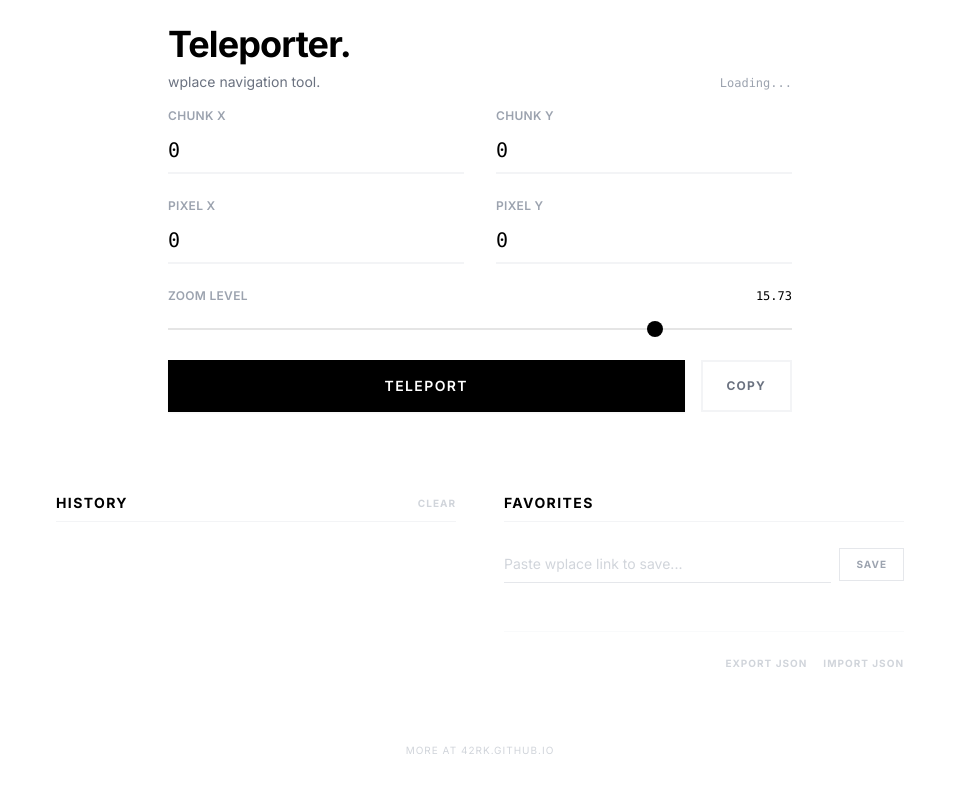
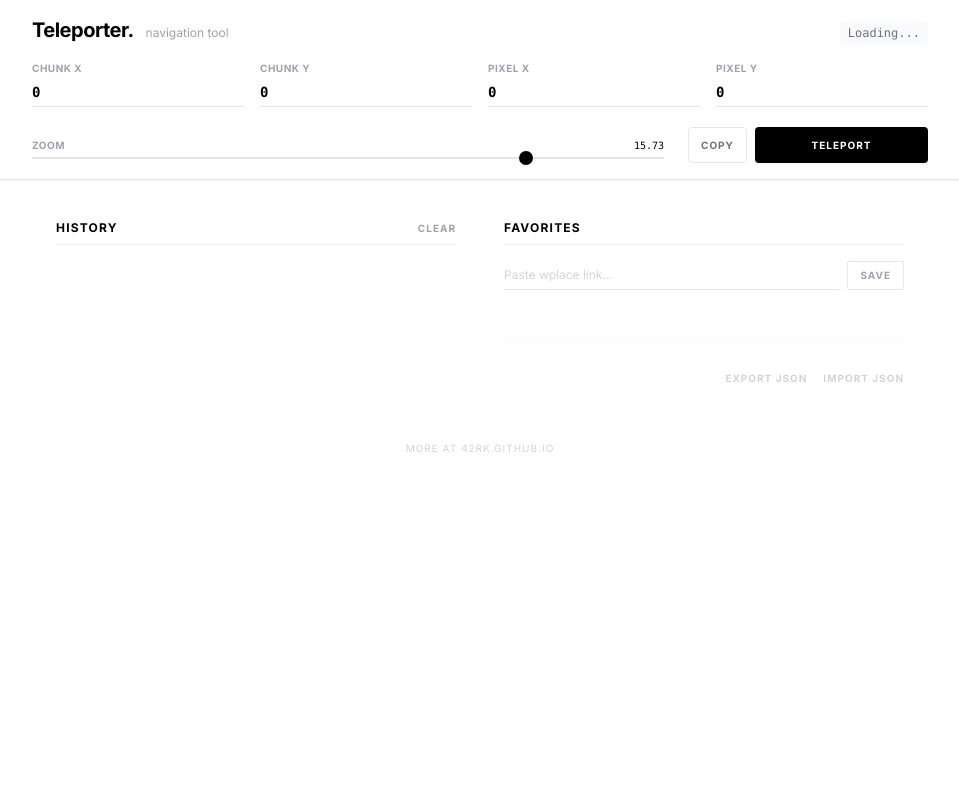
Before and after one commit to 42RK/wplace-teleporter, a plain HTML site: page index.html in a window 1280 px wide. Shown: the whole page, without its empty margins (160-1119 px from the left). Drawn offline with nearby package versions, Linux system fonts and the light colour scheme; a script that the page names is missing.

Commit message:
moved the main UI element to top

```diff
--- a/index.html
+++ b/index.html
@@ -9,22 +9,22 @@
     <style>
         body {
             font-family: 'Inter', sans-serif;
-            background-color: #ffffff;
+            background-color: #f9fafb; /* Slight grey background for better contrast with panels */
             color: #000000;
         }
-        /* Minimalist scrollbar from Logger */
+        /* Minimalist scrollbar */
         ::-webkit-scrollbar {
             width: 6px;
         }
         ::-webkit-scrollbar-track {
-            background: #fff;
+            background: transparent;
         }
         ::-webkit-scrollbar-thumb {
-            background: #e5e5e5;
+            background: #d1d5db;
             border-radius: 3px;
         }
         ::-webkit-scrollbar-thumb:hover {
-            background: #000;
+            background: #9ca3af;
         }
 
         /* Input Styling */
@@ -43,11 +43,11 @@
         }
         input[type="range"]::-webkit-slider-thumb {
             -webkit-appearance: none;
-            height: 16px;
-            width: 16px;
+            height: 14px;
+            width: 14px;
             background: #000000;
             cursor: pointer;
-            margin-top: -7px;
+            margin-top: -6px;
             border-radius: 50%;
         }
         input[type="range"]::-webkit-slider-runnable-track {
@@ -73,108 +73,68 @@
             color: inherit;
         }
 
-        /* --- STICKY HEADER COMPACT MODE --- */
+        /* Compact Top Panel */
         #top-panel {
-            transition: all 0.3s cubic-bezier(0.4, 0, 0.2, 1);
-            border-bottom: 1px solid transparent;
-        }
-
-        #top-panel.compact {
-            background-color: rgba(255, 255, 255, 0.98);
-            border-bottom: 1px solid #f3f4f6;
-            box-shadow: 0 4px 6px -1px rgba(0, 0, 0, 0.05);
-            padding-bottom: 0.5rem;
-        }
-
-        #top-panel.compact .main-header {
-             margin-bottom: 0;
-             display: none; /* Hide big title in compact mode to save more space */
-        }
-
-        #top-panel.compact #controls {
-            padding-top: 0.5rem;
-            padding-bottom: 0;
-        }
-
-        #top-panel.compact .control-grid,
-        #top-panel.compact .zoom-section {
-            display: none;
-        }
-
-        #top-panel.compact .action-buttons button {
-            padding-top: 0.5rem;
-            padding-bottom: 0.5rem;
-            font-size: 0.75rem;
-            letter-spacing: 0.1em;
-        }
-
-        #top-panel.compact #compact-info {
-            display: flex;
+            background-color: #ffffff;
+            border-bottom: 1px solid #e5e7eb;
+            box-shadow: 0 1px 2px 0 rgba(0, 0, 0, 0.05);
+            z-index: 50;
         }
     </style>
 </head>
 <body class="h-screen flex flex-col overflow-hidden">
 
-    <!-- Fixed Top Panel (Header + Controls) -->
-    <div id="top-panel" class="w-full flex-none bg-white z-30">
-        <div class="max-w-2xl mx-auto w-full px-4 sm:px-6 pt-6">
+    <!-- Fixed Compact Top Panel (approx 25% height dependent on content) -->
+    <div id="top-panel" class="w-full flex-none p-4 sm:px-6">
+        <div class="max-w-4xl mx-auto w-full space-y-4">
 
-            <!-- Header -->
-            <header class="main-header mb-4 transition-all duration-300">
-                <h1 class="text-4xl font-bold tracking-tight text-black">Teleporter.</h1>
-                <div class="flex justify-between items-baseline mt-2">
-                    <p class="text-gray-500 text-sm">wplace navigation tool.</p>
-                    <div id="coordPreview" class="font-mono text-xs text-gray-400">Loading...</div>
+            <!-- Header Row -->
+            <header class="flex justify-between items-baseline">
+                <div class="flex items-baseline gap-3">
+                    <h1 class="text-xl font-bold tracking-tight text-black">Teleporter.</h1>
+                    <p class="text-gray-400 text-xs hidden sm:inline-block">navigation tool</p>
                 </div>
+                <div id="coordPreview" class="font-mono text-xs text-gray-500 bg-gray-50 px-2 py-1 rounded">Loading...</div>
             </header>
 
-            <!-- Controls -->
-            <div id="controls" class="w-full pb-6 transition-all duration-300">
-                <!-- Compact Info (Visible only when compact) -->
-                <div id="compact-info" class="hidden justify-between items-center text-[10px] font-mono text-gray-500 mb-2 fade-in">
-                    <div class="flex flex-col">
-                        <span class="font-bold text-black text-sm tracking-tight">Teleporter.</span>
-                        <span id="compactCoords" class="text-gray-500">C: 0,0 • P: 0,0</span>
-                    </div>
-                    <span id="compactZoom">Z: 15.73</span>
-                </div>
-
-                <!-- Full Coordinates Grid -->
-                <div class="grid grid-cols-2 gap-x-8 gap-y-6 mb-6 control-grid">
+            <!-- Controls Row 1: Coordinates -->
+            <div class="grid grid-cols-4 gap-4">
                 <div class="group">
-                        <label class="block text-xs font-semibold text-gray-400 mb-1 uppercase tracking-wide">Chunk X</label>
-                        <input type="number" id="chunkX" min="0" max="2047" value="0" placeholder="0" class="w-full bg-transparent text-xl py-2 border-b-2 border-gray-100 focus:border-black transition-colors duration-300 placeholder-gray-200 font-mono">
+                    <label class="block text-[10px] font-bold text-gray-400 uppercase tracking-wider mb-0.5">Chunk X</label>
+                    <input type="number" id="chunkX" min="0" max="2047" value="0" placeholder="0" class="w-full bg-transparent text-sm font-semibold py-1 border-b border-gray-200 focus:border-black transition-colors placeholder-gray-300 font-mono">
                 </div>
                 <div class="group">
-                        <label class="block text-xs font-semibold text-gray-400 mb-1 uppercase tracking-wide">Chunk Y</label>
-                        <input type="number" id="chunkY" min="0" max="2047" value="0" placeholder="0" class="w-full bg-transparent text-xl py-2 border-b-2 border-gray-100 focus:border-black transition-colors duration-300 placeholder-gray-200 font-mono">
+                    <label class="block text-[10px] font-bold text-gray-400 uppercase tracking-wider mb-0.5">Chunk Y</label>
+                    <input type="number" id="chunkY" min="0" max="2047" value="0" placeholder="0" class="w-full bg-transparent text-sm font-semibold py-1 border-b border-gray-200 focus:border-black transition-colors placeholder-gray-300 font-mono">
                 </div>
                 <div class="group">
-                        <label class="block text-xs font-semibold text-gray-400 mb-1 uppercase tracking-wide">Pixel X</label>
-                        <input type="number" id="pixelX" min="0" max="999" value="0" placeholder="0" class="w-full bg-transparent text-xl py-2 border-b-2 border-gray-100 focus:border-black transition-colors duration-300 placeholder-gray-200 font-mono">
+                    <label class="block text-[10px] font-bold text-gray-400 uppercase tracking-wider mb-0.5">Pixel X</label>
+                    <input type="number" id="pixelX" min="0" max="999" value="0" placeholder="0" class="w-full bg-transparent text-sm font-semibold py-1 border-b border-gray-200 focus:border-black transition-colors placeholder-gray-300 font-mono">
                 </div>
                 <div class="group">
-                        <label class="block text-xs font-semibold text-gray-400 mb-1 uppercase tracking-wide">Pixel Y</label>
-                        <input type="number" id="pixelY" min="0" max="999" value="0" placeholder="0" class="w-full bg-transparent text-xl py-2 border-b-2 border-gray-100 focus:border-black transition-colors duration-300 placeholder-gray-200 font-mono">
+                    <label class="block text-[10px] font-bold text-gray-400 uppercase tracking-wider mb-0.5">Pixel Y</label>
+                    <input type="number" id="pixelY" min="0" max="999" value="0" placeholder="0" class="w-full bg-transparent text-sm font-semibold py-1 border-b border-gray-200 focus:border-black transition-colors placeholder-gray-300 font-mono">
                 </div>
             </div>
 
-                <!-- Zoom & Actions -->
-                <div class="space-y-6">
-                    <div class="zoom-section">
-                        <div class="flex justify-between items-end mb-2">
-                            <label class="text-xs font-semibold text-gray-400 uppercase tracking-wide">Zoom Level</label>
-                            <span id="zoomValue" class="text-xs font-mono text-black">15.73</span>
+            <!-- Controls Row 2: Zoom & Actions -->
+            <div class="flex items-end gap-6 pt-1">
+                <!-- Zoom (Takes available space) -->
+                <div class="flex-1 pb-1">
+                    <div class="flex justify-between items-end mb-1">
+                        <label class="text-[10px] font-bold text-gray-400 uppercase tracking-wider">Zoom</label>
+                        <span id="zoomValue" class="text-[10px] font-mono text-black">15.73</span>
                     </div>
-                        <input type="range" id="zoomSlider" min="11" max="17" step="0.01" value="15.73">
+                    <input type="range" id="zoomSlider" min="11" max="17" step="0.01" value="15.73" class="block">
                 </div>
 
-                    <div class="flex gap-4 action-buttons">
-                        <button id="teleportBtn" class="flex-1 bg-black text-white text-sm font-semibold py-4 hover:bg-gray-800 transition-colors uppercase tracking-widest shadow-sm">
+                <!-- Action Buttons -->
+                <div class="flex gap-2 w-1/2 max-w-[240px]">
+                    <button id="copyBtn" class="px-3 py-2 border border-gray-200 rounded text-gray-500 hover:border-black hover:text-black transition-colors text-[10px] font-bold uppercase tracking-widest h-9">
+                        Copy
+                    </button>
+                    <button id="teleportBtn" class="flex-1 bg-black text-white text-[10px] font-bold py-2 rounded hover:bg-gray-800 transition-colors uppercase tracking-widest h-9 shadow-sm">
                         Teleport
-                        </button>
-                        <button id="copyBtn" class="px-6 border-2 border-gray-100 text-gray-500 hover:border-black hover:text-black transition-colors text-xs font-bold uppercase tracking-widest">
-                            Copy
                     </button>
                 </div>
             </div>
@@ -182,52 +142,51 @@
             <input type="text" id="rawUrl" readonly class="sr-only">
         </div>
     </div>
+
+    <!-- Scrollable Content Area (Fills remaining space) -->
+    <main class="flex-1 overflow-y-auto w-full bg-white">
+        <div class="max-w-4xl mx-auto w-full px-4 sm:px-6 py-8">
+
+            <div class="grid grid-cols-1 md:grid-cols-2 gap-8 md:gap-12 h-full">
+                <!-- History Column -->
+                <div class="flex flex-col">
+                    <div class="flex justify-between items-center border-b border-gray-100 pb-2 mb-4 sticky top-0 bg-white z-10 pt-2">
+                        <h2 class="text-xs font-bold uppercase tracking-widest text-black">History</h2>
+                        <button id="clearHistoryBtn" class="text-[10px] font-bold uppercase tracking-widest text-gray-400 hover:text-red-500 transition-colors">Clear</button>
                     </div>
 
-    <!-- Scrollable Content Area -->
-    <main id="scroll-content" class="flex-1 overflow-y-auto w-full">
-        <div class="max-w-4xl mx-auto w-full px-4 sm:px-6 py-12">
-
-            <div class="grid grid-cols-1 md:grid-cols-2 gap-12">
-                <!-- History Column -->
-                <div class="space-y-6 fade-in">
-                    <div class="flex justify-between items-center border-b border-gray-100 pb-2 bg-white sticky top-0 z-10 pt-2">
-                        <h2 class="text-sm font-bold uppercase tracking-widest text-black">History</h2>
-                        <button id="clearHistoryBtn" class="text-[10px] font-bold uppercase tracking-widest text-gray-300 hover:text-red-500 transition-colors">Clear</button>
-                    </div>
-
-                    <div id="historyList" class="space-y-4"></div>
+                    <div id="historyList" class="space-y-3"></div>
                     <div id="emptyHistory" class="text-center py-10 hidden">
-                        <p class="text-gray-300 text-lg font-light">No teleport history.</p>
+                        <p class="text-gray-300 text-sm font-light">No teleport history.</p>
                     </div>
                 </div>
 
                 <!-- Favorites Column -->
-                <div class="space-y-6 fade-in flex flex-col h-full">
-                    <div class="border-b border-gray-100 pb-2 bg-white sticky top-0 z-10 pt-2">
-                        <h2 class="text-sm font-bold uppercase tracking-widest text-black">Favorites</h2>
+                <div class="flex flex-col h-full">
+                    <div class="border-b border-gray-100 pb-2 mb-4 sticky top-0 bg-white z-10 pt-2">
+                        <h2 class="text-xs font-bold uppercase tracking-widest text-black">Favorites</h2>
                     </div>
 
-                    <div class="flex items-center space-x-2 w-full">
-                        <input type="text" id="importUrlInput" placeholder="Paste wplace link to save..." class="flex-1 bg-transparent text-sm py-2 border-b border-gray-200 focus:border-black outline-none transition-colors duration-300 placeholder-gray-300">
-                        <button id="importUrlBtn" class="px-4 py-2 border border-gray-200 text-[10px] font-bold uppercase tracking-widest text-gray-400 hover:border-black hover:text-black transition-colors whitespace-nowrap">Save</button>
+                    <div class="flex items-center space-x-2 w-full mb-4">
+                        <input type="text" id="importUrlInput" placeholder="Paste wplace link..." class="flex-1 bg-transparent text-xs py-1.5 border-b border-gray-200 focus:border-black outline-none transition-colors duration-300 placeholder-gray-300">
+                        <button id="importUrlBtn" class="px-3 py-1.5 border border-gray-200 rounded-sm text-[10px] font-bold uppercase tracking-widest text-gray-400 hover:border-black hover:text-black transition-colors whitespace-nowrap">Save</button>
                     </div>
 
-                    <div id="favoritesList" class="space-y-4 flex-grow"></div>
+                    <div id="favoritesList" class="space-y-3 flex-grow"></div>
 
                     <div id="emptyFavorites" class="text-center py-10 hidden">
-                        <p class="text-gray-300 text-lg font-light">Paste wplace link or star a history item</p>
+                        <p class="text-gray-300 text-sm font-light">Paste wplace link or star a history item</p>
                     </div>
 
-                    <div class="pt-6 mt-auto flex justify-end space-x-4 border-t border-gray-50">
-                        <button id="exportBtn" class="text-[10px] font-bold uppercase tracking-widest text-gray-300 hover:text-black transition-colors" title="Download Favorites">Export JSON</button>
-                        <button id="importJsonBtn" class="text-[10px] font-bold uppercase tracking-widest text-gray-300 hover:text-black transition-colors" title="Load Favorites">Import JSON</button>
+                    <div class="pt-8 mt-8 flex justify-end space-x-4 border-t border-gray-50">
+                        <button id="exportBtn" class="text-[10px] font-bold uppercase tracking-widest text-gray-300 hover:text-black transition-colors">Export JSON</button>
+                        <button id="importJsonBtn" class="text-[10px] font-bold uppercase tracking-widest text-gray-300 hover:text-black transition-colors">Import JSON</button>
                         <input type="file" id="jsonFileInput" accept=".json" class="hidden">
                     </div>
                 </div>
             </div>
 
-            <div class="w-full text-center pt-16 pb-8 border-t border-transparent">
+            <div class="w-full text-center pt-12 pb-4">
                  <a href="https://42rk.github.io/" target="_blank" class="text-[10px] font-medium text-gray-300 hover:text-black transition-colors no-underline tracking-widest uppercase">
                     more at 42rk.github.io
                 </a>
@@ -292,12 +251,6 @@
             exportBtn: document.getElementById("exportBtn"),
             importJsonBtn: document.getElementById("importJsonBtn"),
             jsonFileInput: document.getElementById("jsonFileInput"),
-
-            // Layout Elements
-            topPanel: document.getElementById("top-panel"),
-            scrollContent: document.getElementById("scroll-content"),
-            compactCoords: document.getElementById("compactCoords"),
-            compactZoom: document.getElementById("compactZoom")
         };
 
         // --- STATE ---
@@ -371,10 +324,6 @@
             els.zoomValue.textContent = zoom.toFixed(2);
             els.coordPreview.textContent = `${lat.toFixed(5)}, ${lon.toFixed(5)}`;
 
-            // Update Compact Info
-            els.compactCoords.textContent = `C: ${cx},${cy} • P: ${px},${py}`;
-            els.compactZoom.textContent = `Z: ${zoom.toFixed(2)}`;
-
             return { url, cx, cy, px, py, zoom };
         }
 
@@ -385,15 +334,13 @@
             inputs.py.value = py;
             inputs.zoom.value = zoom;
             updateLink();
-            // Scroll to top of content area to indicate refresh, but keep header visible
-            els.scrollContent.scrollTo({ top: 0, behavior: "smooth" });
         }
 
         // --- RENDERERS ---
 
         function createListItem(item, type, index) {
             const div = document.createElement('div');
-            div.className = "group relative flex items-center justify-between py-3 border-b border-gray-50 last:border-0 hover:bg-gray-50 transition-colors -mx-2 px-3 rounded-lg";
+            div.className = "group relative flex items-center justify-between py-2 border-b border-gray-100 last:border-0 hover:bg-gray-50 transition-colors -mx-2 px-3 rounded-md";
             div.id = `item-${type}-${item.id}`;
 
             const isFav = type === 'favorites';
@@ -412,29 +359,29 @@
 
             div.innerHTML = `
                 <div class="flex-1 cursor-pointer pr-4" onclick="window.restoreItem('${type}', ${item.id})">
-                    <div class="font-medium text-black truncate max-w-[200px] title-text" id="title-${item.id}">${displayName}</div>
-                    <div class="text-xs font-mono text-gray-400 mt-0.5">${meta}</div>
+                    <div class="font-medium text-black truncate max-w-[200px] text-sm title-text" id="title-${item.id}">${displayName}</div>
+                    <div class="text-[10px] font-mono text-gray-400 mt-0.5">${meta}</div>
                 </div>
 
                 <div class="flex items-center space-x-1 opacity-0 group-hover:opacity-100 transition-opacity" id="actions-${item.id}">
                     ${!isFav ? `
-                        <button onclick="event.stopPropagation(); window.addToFav(${item.id})" class="text-gray-400 hover:text-yellow-500 p-1.5" title="Star">
-                            <svg class="w-4 h-4" fill="none" stroke="currentColor" viewBox="0 0 24 24"><path stroke-linecap="round" stroke-linejoin="round" stroke-width="2" d="M11.049 2.927c.3-.921 1.603-.921 1.902 0l1.519 4.674a1 1 0 00.95.69h4.915c.969 0 1.371 1.24.588 1.81l-3.976 2.888a1 1 0 00-.363 1.118l1.518 4.674c.3.922-.755 1.688-1.538 1.118l-3.976-2.888a1 1 0 00-1.176 0l-3.976 2.888c-.783.57-1.838-.197-1.538-1.118l1.518-4.674a1 1 0 00-.363-1.118l-3.976-2.888c-.784-.57-.38-1.81.588-1.81h4.914a1 1 0 00.951-.69l1.519-4.674z" /></svg>
+                        <button onclick="event.stopPropagation(); window.addToFav(${item.id})" class="text-gray-400 hover:text-yellow-500 p-1" title="Star">
+                            <svg class="w-3.5 h-3.5" fill="none" stroke="currentColor" viewBox="0 0 24 24"><path stroke-linecap="round" stroke-linejoin="round" stroke-width="2" d="M11.049 2.927c.3-.921 1.603-.921 1.902 0l1.519 4.674a1 1 0 00.95.69h4.915c.969 0 1.371 1.24.588 1.81l-3.976 2.888a1 1 0 00-.363 1.118l1.518 4.674c.3.922-.755 1.688-1.538 1.118l-3.976-2.888a1 1 0 00-1.176 0l-3.976 2.888c-.783.57-1.838-.197-1.538-1.118l1.518-4.674a1 1 0 00-.363-1.118l-3.976-2.888c-.784-.57-.38-1.81.588-1.81h4.914a1 1 0 00.951-.69l1.519-4.674z" /></svg>
                         </button>
                     ` : `
-                        <button onclick="event.stopPropagation(); window.startRename(${item.id})" class="text-gray-400 hover:text-black p-1.5" title="Rename">
-                            <svg class="w-4 h-4" fill="none" stroke="currentColor" viewBox="0 0 24 24"><path stroke-linecap="round" stroke-linejoin="round" stroke-width="2" d="M15.232 5.232l3.536 3.536m-2.036-5.036a2.5 2.5 0 113.536 3.536L6.5 21.036H3v-3.572L16.732 3.732z" /></svg>
+                        <button onclick="event.stopPropagation(); window.startRename(${item.id})" class="text-gray-400 hover:text-black p-1" title="Rename">
+                            <svg class="w-3.5 h-3.5" fill="none" stroke="currentColor" viewBox="0 0 24 24"><path stroke-linecap="round" stroke-linejoin="round" stroke-width="2" d="M15.232 5.232l3.536 3.536m-2.036-5.036a2.5 2.5 0 113.536 3.536L6.5 21.036H3v-3.572L16.732 3.732z" /></svg>
                         </button>
                     `}
 
                      <!-- GO Button -->
-                    <button onclick="event.stopPropagation(); window.goItem('${type}', ${item.id})" class="text-green-500 hover:text-green-700 font-black text-[10px] uppercase px-2 py-1 hover:bg-green-50 rounded" title="Open Link">
-                        GO!
+                    <button onclick="event.stopPropagation(); window.goItem('${type}', ${item.id})" class="text-green-500 hover:text-green-700 font-black text-[9px] uppercase px-1.5 py-0.5 hover:bg-green-50 rounded border border-transparent hover:border-green-100" title="Open Link">
+                        GO
                     </button>
 
                     <!-- Delete Button (Inline Toggle) -->
                     <button onclick="event.stopPropagation(); window.toggleDelete(this, '${type}', ${item.id})"
-                            class="delete-btn text-gray-300 hover:text-red-500 p-1.5 transition-colors duration-200"
+                            class="delete-btn text-gray-300 hover:text-red-500 p-1 transition-colors duration-200"
                             title="Delete">
                         &times;
                     </button>
@@ -490,7 +437,7 @@
                 return;
             }
             btn.dataset.confirming = "true";
-            btn.innerHTML = `<svg class="w-4 h-4" fill="none" stroke="currentColor" viewBox="0 0 24 24"><path stroke-linecap="round" stroke-linejoin="round" stroke-width="2" d="M5 13l4 4L19 7" /></svg>`;
+            btn.innerHTML = `<svg class="w-3 h-3" fill="none" stroke="currentColor" viewBox="0 0 24 24"><path stroke-linecap="round" stroke-linejoin="round" stroke-width="2" d="M5 13l4 4L19 7" /></svg>`;
             btn.classList.remove("text-gray-300", "hover:text-red-500");
             btn.classList.add("text-red-600", "bg-red-50", "rounded");
 
@@ -663,15 +610,6 @@
 
             updateLink();
             render();
-
-            // Compact Mode Logic on Scroll Container
-            els.scrollContent.addEventListener('scroll', () => {
-                if (els.scrollContent.scrollTop > 20) {
-                    els.topPanel.classList.add('compact');
-                } else {
-                    els.topPanel.classList.remove('compact');
-                }
-            });
         }
 
         init();
```
Lines whose indentation alone changed are shown as unchanged.
